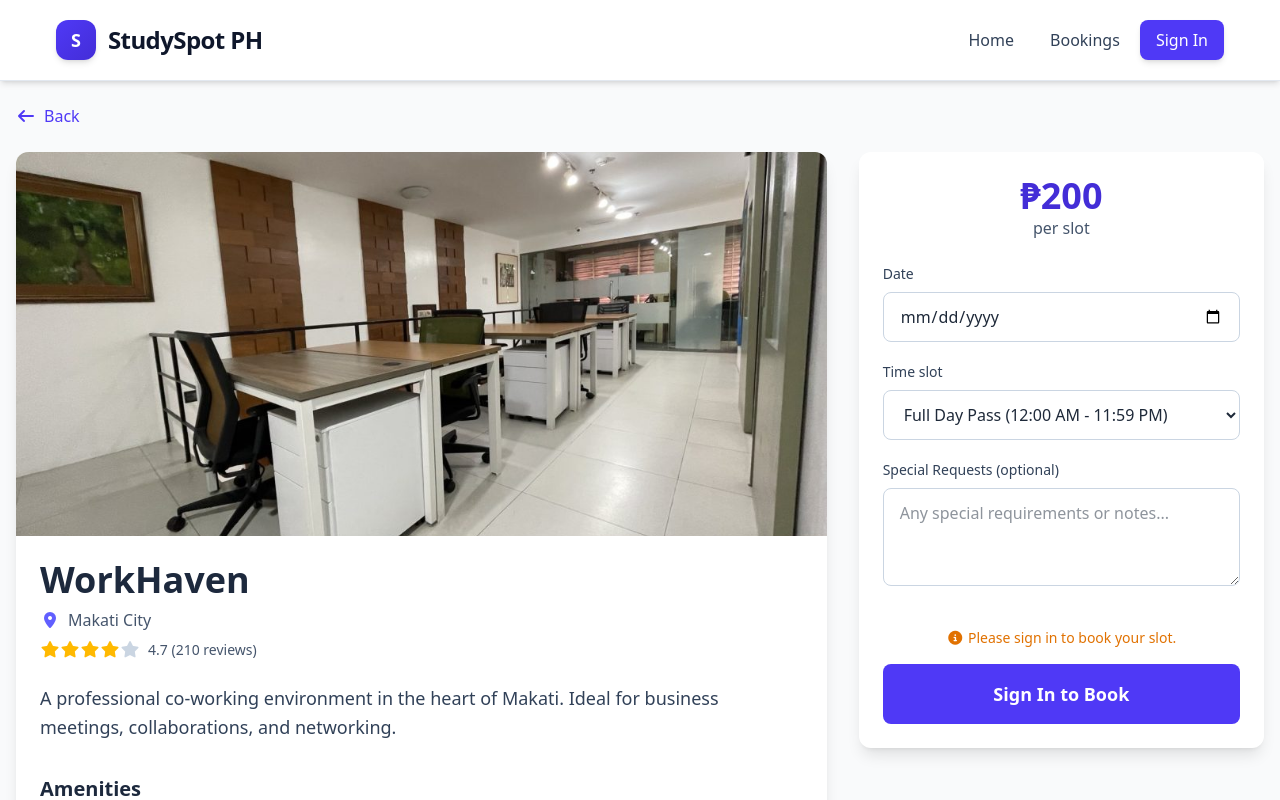
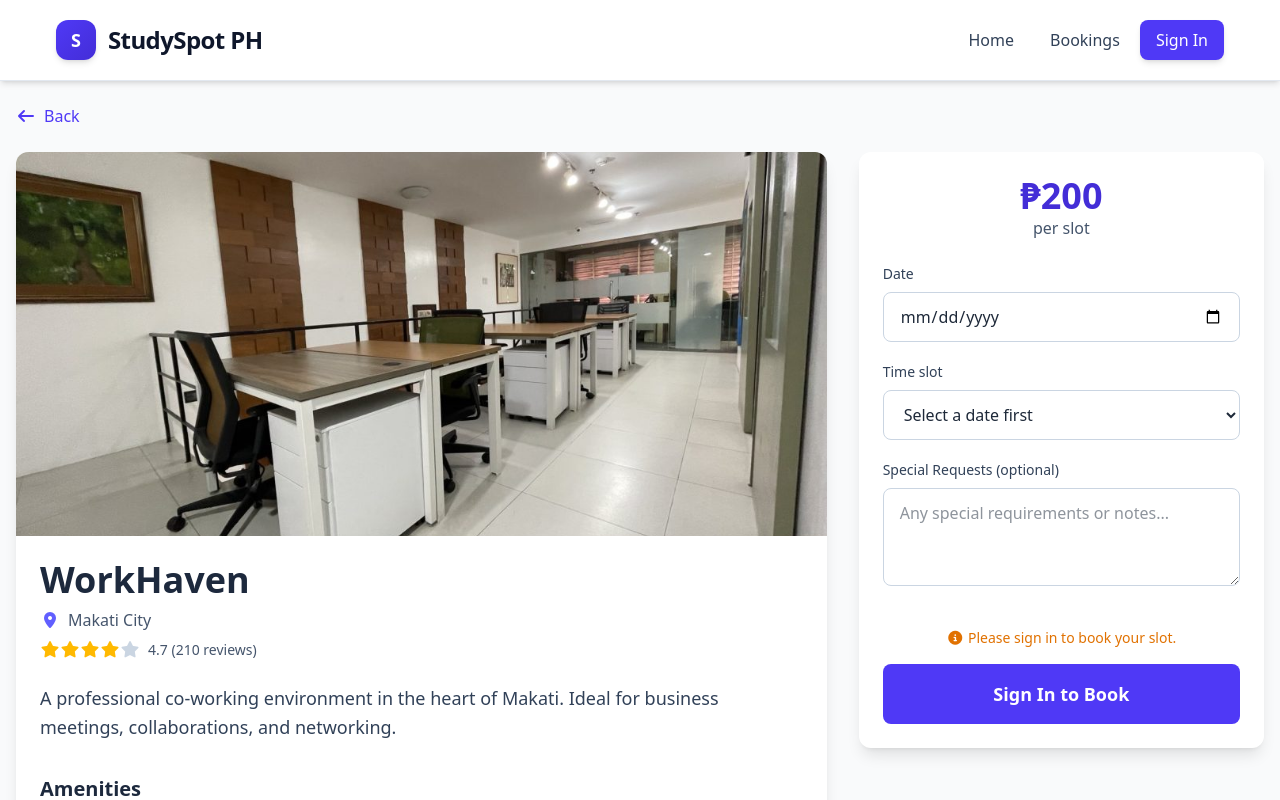
Before and after one commit to luisantonioj/midterm-project, a React (Vite) app: page /space/2 in a window 1280 px wide. Shown: the top 800 px of the page. Built offline with nearby package versions, Linux system fonts and the light colour scheme.

Commit message:
add time slot validation

```diff
--- a/src/components/SpaceDetail/BookingForm.jsx
+++ b/src/components/SpaceDetail/BookingForm.jsx
@@ -1,4 +1,4 @@
-import React, { useState } from "react";
+import React, { useState, useEffect } from "react";
 import { useNavigate } from "react-router-dom";
 import ConfirmModal from "../MyBookings/ConfirmModal";
 
@@ -6,6 +6,10 @@ export default function BookingForm({ space, user, date, setDate, selectedSlot,
   const [showModal, setShowModal] = useState(false);
   const [showSuccessModal, setShowSuccessModal] = useState(false);
   const navigate = useNavigate();
+
+  useEffect(() => {
+    setSelectedSlot(null);
+  }, [date, setSelectedSlot]);
 
   const handleSubmit = (e) => {
     e.preventDefault();
@@ -34,10 +38,17 @@ export default function BookingForm({ space, user, date, setDate, selectedSlot,
     navigate("/my-bookings");
   };
 
-  const modalMessage = `
+  const modalMessage = selectedSlot
+  ? `
     Space: ${space.name}
     Date: ${date}
     Time: ${formatTime(selectedSlot.start)} - ${formatTime(selectedSlot.end)}
+    ${message ? `Special Requests: ${message}` : "No special requests"}
+  `
+  : `
+    Space: ${space.name}
+    Date: ${date}
+    Time: Not selected
     ${message ? `Special Requests: ${message}` : "No special requests"}
   `;
 
@@ -68,13 +79,33 @@ export default function BookingForm({ space, user, date, setDate, selectedSlot,
               value={selectedSlot ? JSON.stringify(selectedSlot) : ""}
               onChange={(e) => setSelectedSlot(JSON.parse(e.target.value))}
               className="w-full border border-slate-300 rounded-lg px-4 py-3 focus:ring-2 focus:ring-indigo-500 focus:border-transparent"
+              disabled={!date}
               required={!!user}
             >
-              {space.time_slots.map((slot, i) => (
-                <option key={i} value={JSON.stringify(slot)}>
-                  {slot.label} ({formatTime(slot.start)} - {formatTime(slot.end)})
+              {!date ? (
+                <option value="">Select a date first</option>
+              ) : (
+                <option value="" disabled>
+                  Select a time slot
                 </option>
-              ))}
+              )}
+
+              {date &&
+                space.time_slots.map((slot, i) => {
+                  const slotDateTime = new Date(`${date}T${slot.start}`);
+                  const isPast = slotDateTime <= new Date();
+
+                  return (
+                    <option
+                      key={i}
+                      value={JSON.stringify(slot)}
+                      disabled={isPast}
+                    >
+                      {slot.label} ({formatTime(slot.start)} - {formatTime(slot.end)})
+                      {isPast ? " - Not Available" : ""}
+                    </option>
+                  );
+                })}
             </select>
           </div>
 
```
